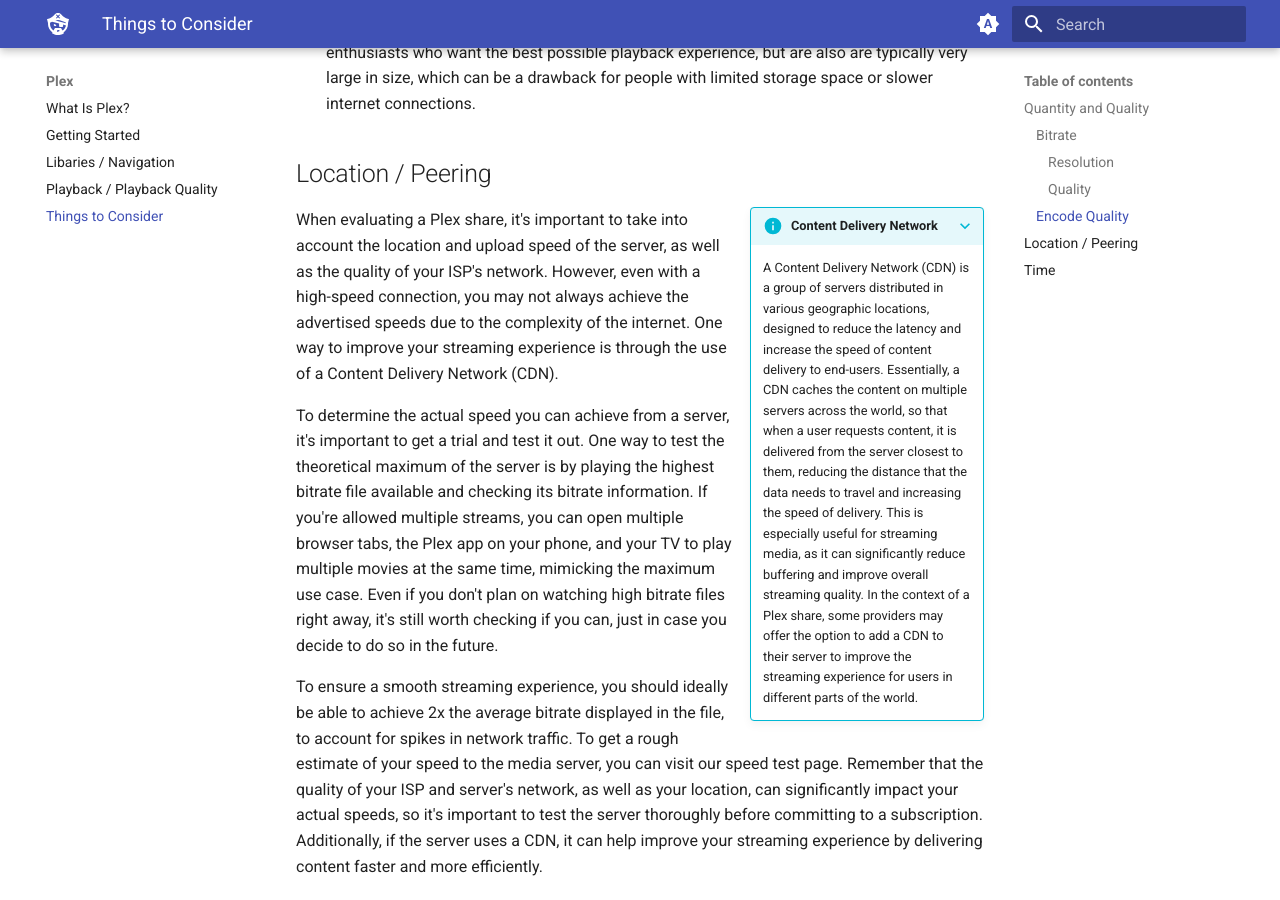
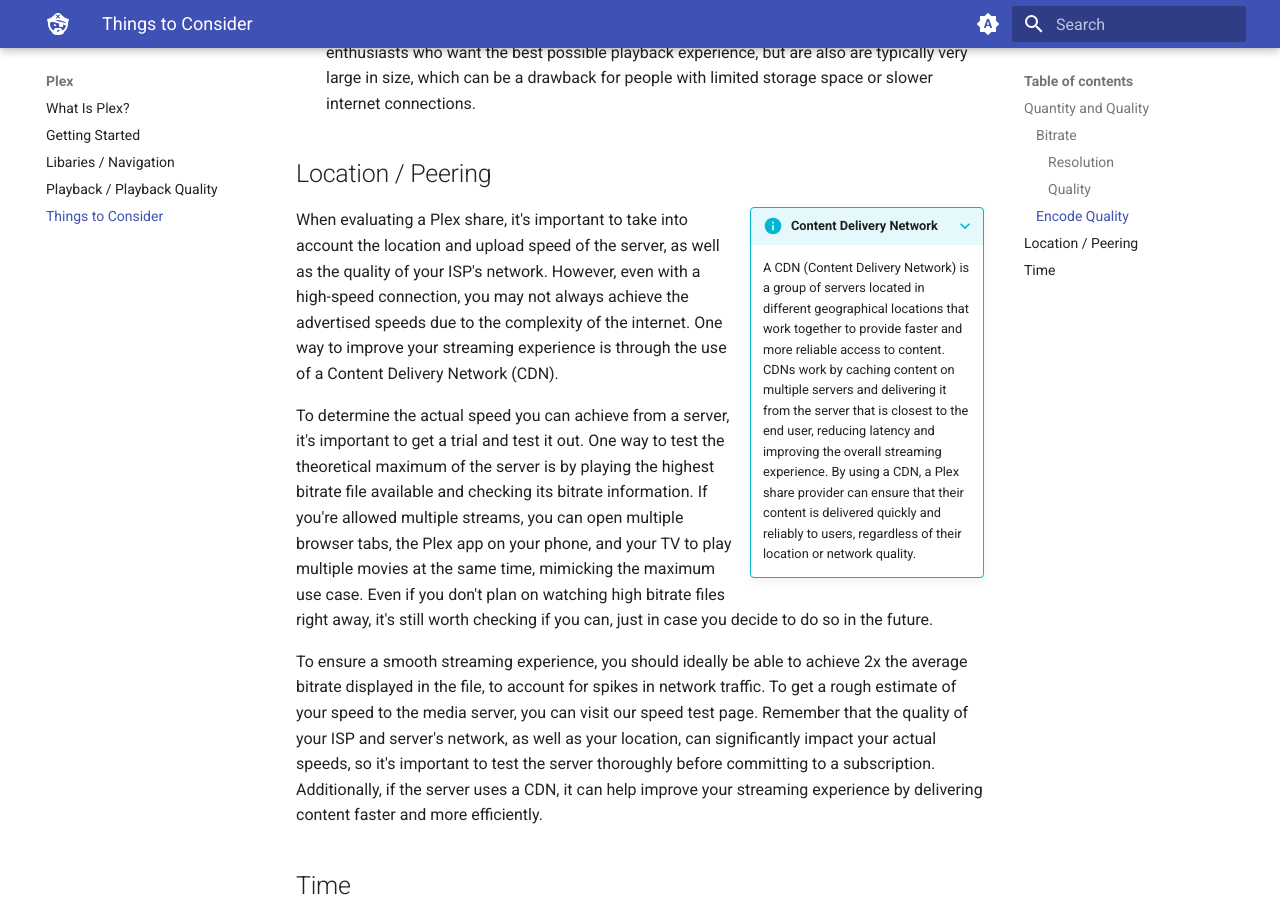
Before and after one commit to neomedia6989/docs-2, an MkDocs documentation site: the page built from docs/plex/things-to-consider.md, in a window 1280 px wide and 900 px high, scrolled down 3744 px. Built offline with MkDocs 1.6.1 and Material for MkDocs 9.7.7, drawn with Linux system fonts in a browser that asks for light colours.

Commit message:
Update things-to-consider.md

```diff
--- a/docs/plex/things-to-consider.md
+++ b/docs/plex/things-to-consider.md
@@ -59,7 +59,7 @@
 
 ???+ info inline end "Content Delivery Network"
 
-    A Content Delivery Network (CDN) is a group of servers distributed in various geographic locations, designed to reduce the latency and increase the speed of content delivery to end-users. Essentially, a CDN caches the content on multiple servers across the world, so that when a user requests content, it is delivered from the server closest to them, reducing the distance that the data needs to travel and increasing the speed of delivery. This is especially useful for streaming media, as it can significantly reduce buffering and improve overall streaming quality. In the context of a Plex share, some providers may offer the option to add a CDN to their server to improve the streaming experience for users in different parts of the world.
+    A CDN (Content Delivery Network) is a group of servers located in different geographical locations that work together to provide faster and more reliable access to content. CDNs work by caching content on multiple servers and delivering it from the server that is closest to the end user, reducing latency and improving the overall streaming experience. By using a CDN, a Plex share provider can ensure that their content is delivered quickly and reliably to users, regardless of their location or network quality.
 
 When evaluating a Plex share, it's important to take into account the location and upload speed of the server, as well as the quality of your ISP's network. However, even with a high-speed connection, you may not always achieve the advertised speeds due to the complexity of the internet. One way to improve your streaming experience is through the use of a Content Delivery Network (CDN).
 
```
